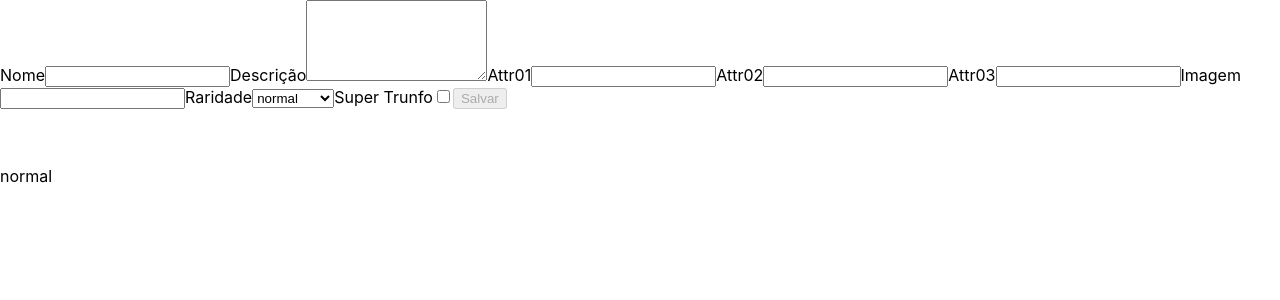
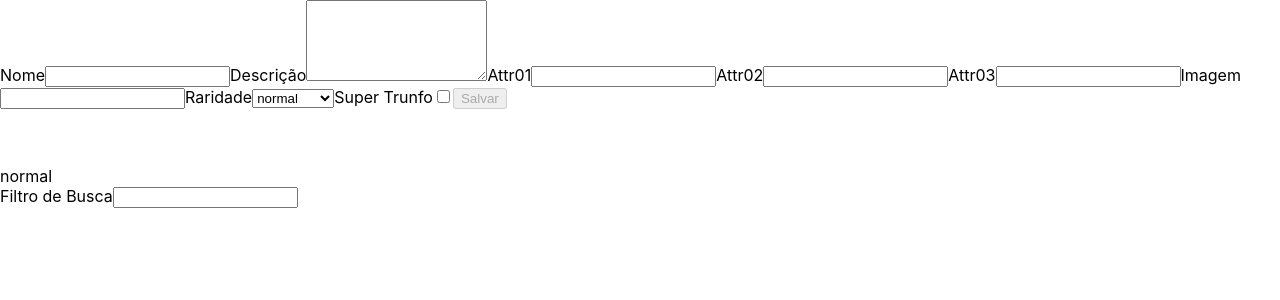
Before and after one commit to pedroygor/Project-Tryunfo, a React (Create React App) app: page / in a window 1280 px wide. Shown: the top 300 px of the page. Built offline with nearby package versions, Linux system fonts and the light colour scheme.

Commit message:
Requisito 10

```diff
--- a/src/App.js
+++ b/src/App.js
@@ -17,6 +17,7 @@ class App extends React.Component {
       hasTrunfo: false,
       isSaveButtonDisabled: true,
       cardCollection: [],
+      filterCard: '',
     };
   }
 
@@ -106,6 +107,11 @@ class App extends React.Component {
     cardTrunfo: !card.cardTrunfo });
   }
 
+  cardsCollectionFiltered = () => {
+    const { cardCollection, filterCard } = this.state;
+    return cardCollection.filter(({ cardName }) => cardName.includes(filterCard));
+  }
+
   render() {
     const {
       cardName,
@@ -118,7 +124,7 @@ class App extends React.Component {
       cardTrunfo,
       isSaveButtonDisabled,
       hasTrunfo,
-      cardCollection,
+      filterCard,
     } = this.state;
     return (
       <div>
@@ -148,7 +154,18 @@ class App extends React.Component {
           isPreview
         />
         <div>
-          {cardCollection.map((card) => (
+          <label htmlFor="filtro">
+            Filtro de Busca
+            <input
+              type="text"
+              name="filterCard"
+              id="filtro"
+              data-testid="name-filter"
+              value={ filterCard }
+              onChange={ this.onInputChange }
+            />
+          </label>
+          {this.cardsCollectionFiltered().map((card) => (
             <Card
               key={ card.cardName }
               cardName={ card.cardName }
```
